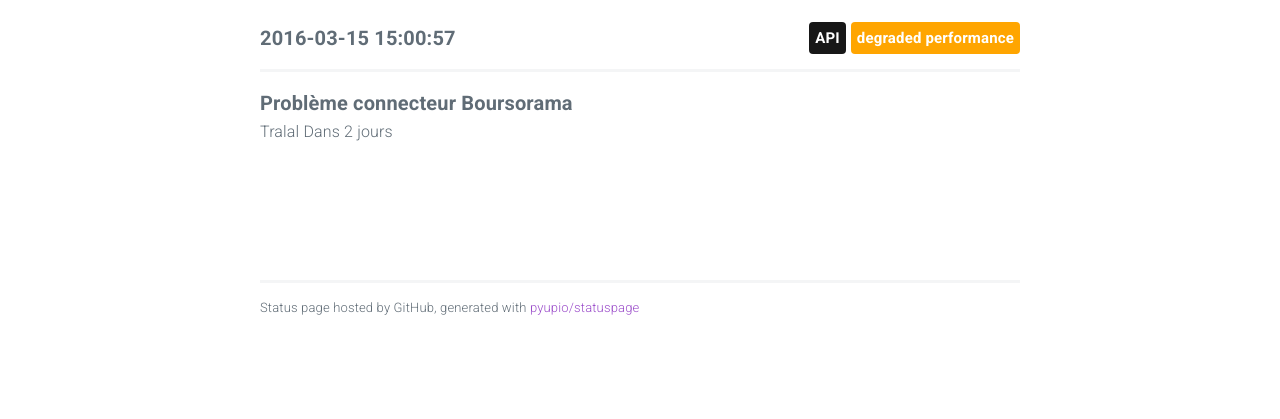
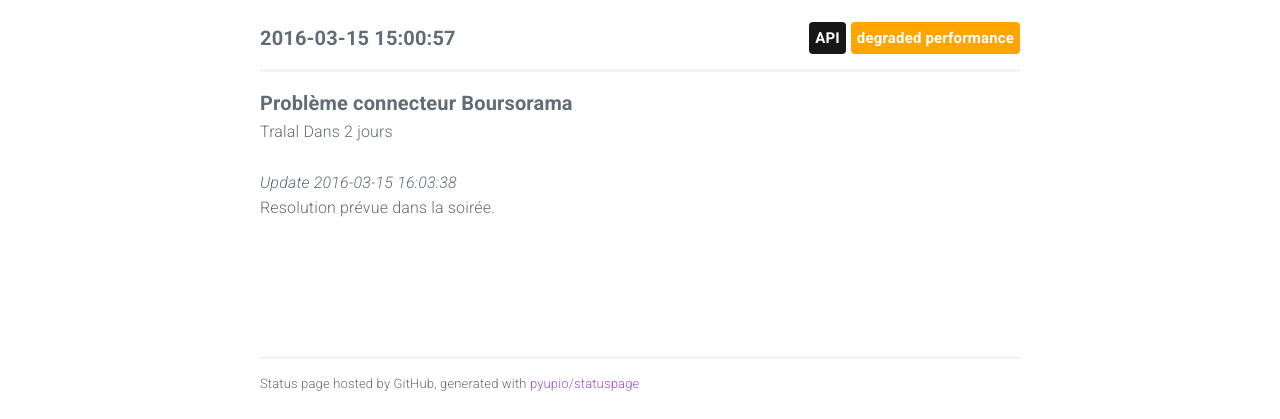
Before and after one commit to Linxo/LinxoServiceStatus, a plain HTML site: page index.html in a window 1280 px wide. Shown: the part 494-913 px from the top of the page. Before the commit the page ends 837 px from the top, so only its background shows below. Drawn offline with nearby package versions, Linux system fonts and the light colour scheme.

Commit message:
update index

```diff
--- a/index.html
+++ b/index.html
@@ -70,6 +70,10 @@
 
 Dans 2 jours</p>
 
+							<p><em>Update 2016-03-15 16:03:38</em><br/>
+							Resolution prévue dans la soirée.
+							</p>
+
 					</div>
 
 
```
